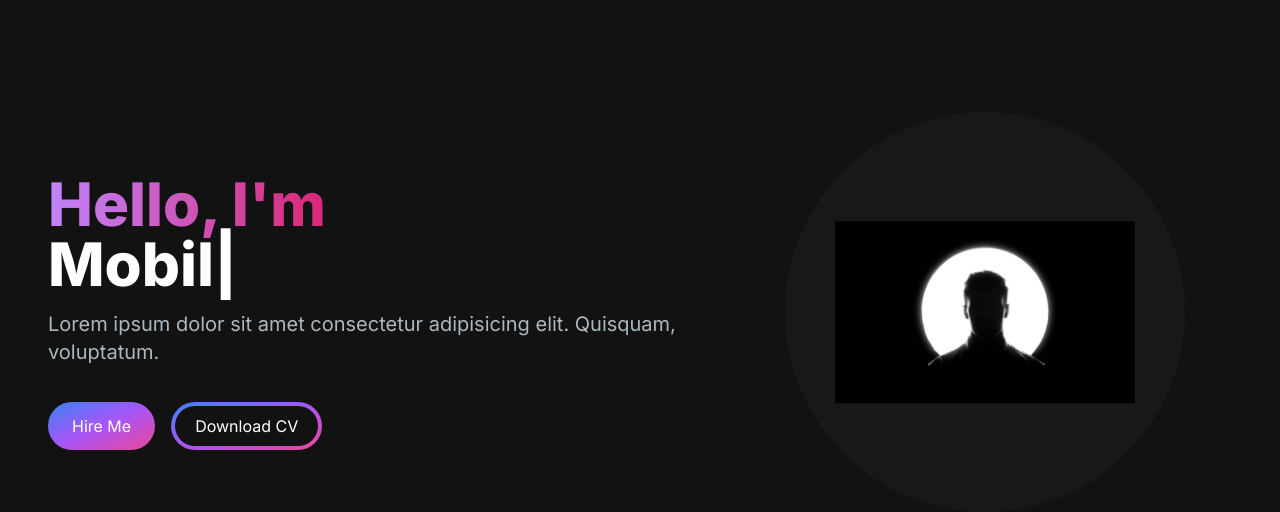
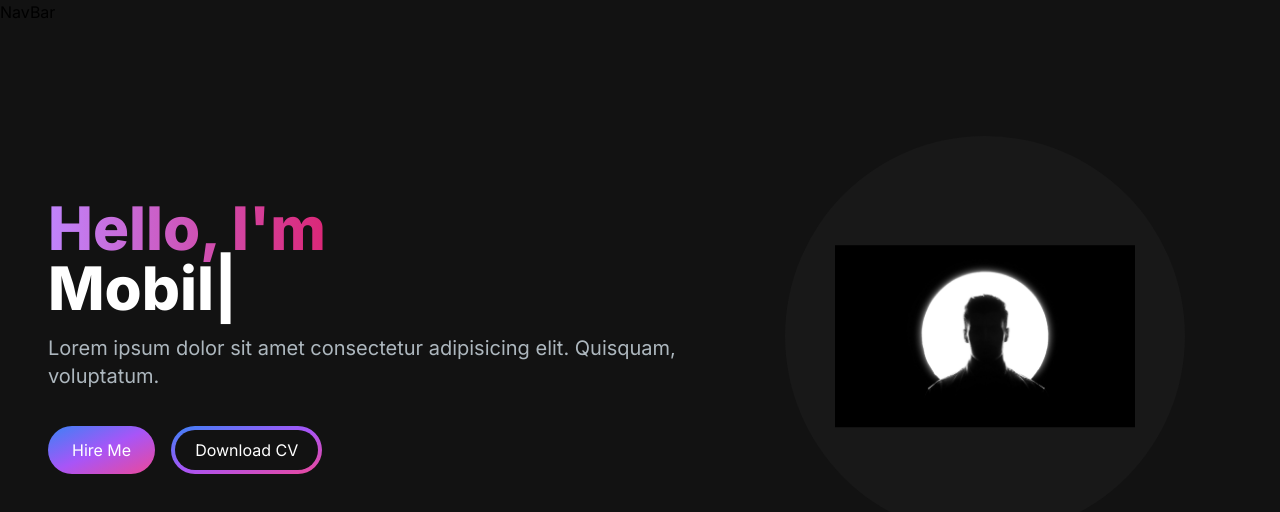
Before and after one commit to PramodLakmal/portfolio-website, a Next.js app: page / in a window 1280 px wide. Shown: the top 512 px of the page. Built offline with nearby package versions, Linux system fonts and the light colour scheme.

Commit message:
Add NavBar component to Home page

```diff
--- a/app/page.js
+++ b/app/page.js
@@ -1,8 +1,10 @@
 import { HeroSection } from "./components/HeroSection";
+import NavBar from "./components/NavBar";
 
 export default function Home() {
   return (
     <main className="flex min-h-screen flex-col bg-[#121212]">
+      <NavBar />
       <div className="container mx-auto mt-24 px-12 py-4">
         <HeroSection />
       </div>
```
